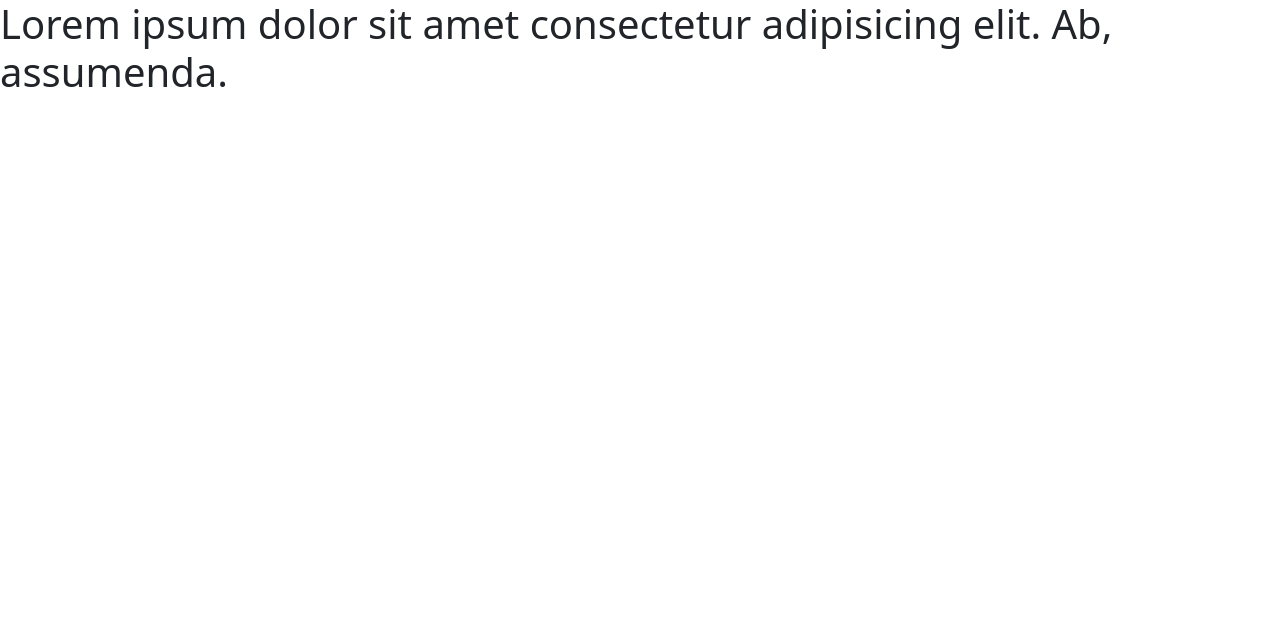
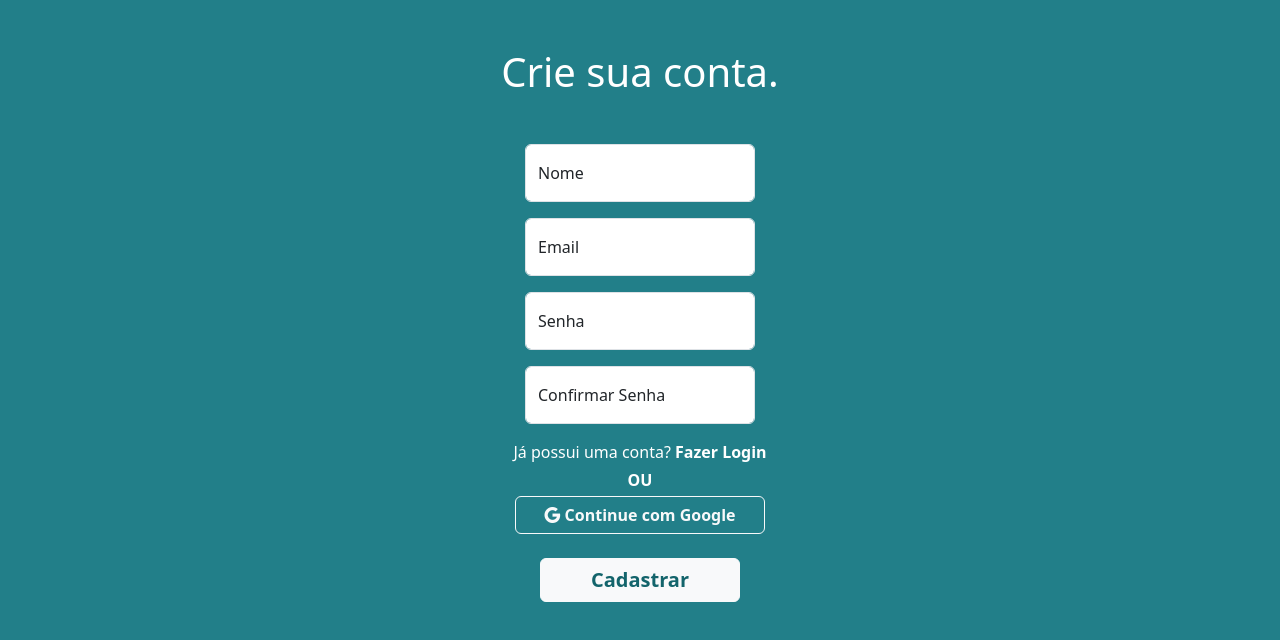
Before and after one commit to renatosuzuki/fintech-bootstrap, a plain HTML site: page cadastro.html in a window 1280 px wide. Drawn offline with nearby package versions, Linux system fonts and the light colour scheme.

Commit message:
feat: add tela login e registro

```diff
--- a/cadastro.html
+++ b/cadastro.html
@@ -1,8 +1,8 @@
 <!DOCTYPE html>
 <html lang="pt-br">
-<head>
-    <meta charset="UTF-8">
-    <meta name="viewport" content="width=device-width, initial-scale=1.0">
+  <head>
+    <meta charset="UTF-8" />
+    <meta name="viewport" content="width=device-width, initial-scale=1.0" />
     <title>Fintech Cadastro</title>
     <link rel="shortcut icon" href="./assets/logo.svg" />
     <link
@@ -11,14 +11,83 @@
       integrity="sha384-9ndCyUaIbzAi2FUVXJi0CjmCapSmO7SnpJef0486qhLnuZ2cdeRhO02iuK6FUUVM"
       crossorigin="anonymous"
     />
-</head>
-<body>
-    <h1>Lorem ipsum dolor sit amet consectetur adipisicing elit. Ab, assumenda.</h1>
+    <link
+      rel="stylesheet"
+      href="https://cdn.jsdelivr.net/npm/bootstrap-icons@1.10.5/font/bootstrap-icons.css"
+    />
+    <link rel="stylesheet" href="./css/cadastro.css" />
+  </head>
+  <body class="container">
+    <h1 class="text-white text-center my-5">Crie sua conta.</h1>
+
+    <div class="form-floating my-3 mx-auto">
+      <input
+        type="text"
+        class="form-control"
+        id="floatingEmail"
+        placeholder="Nome"
+      />
+      <label for="floatingEmail">Nome</label>
+    </div>
+
+    <div class="form-floating mx-auto mb-3">
+      <input
+        type="email"
+        class="form-control"
+        id="floatingEmail"
+        placeholder="Email"
+      />
+      <label for="floatingEmail">Email</label>
+    </div>
+
+    <div class="form-floating mx-auto mb-3">
+      <input
+        type="password"
+        class="form-control"
+        id="floatingSenha"
+        placeholder="Senha"
+      />
+      <label for="floatingSenha">Senha</label>
+    </div>
+
+    <div class="form-floating mx-auto mb-3">
+      <input
+        type="password"
+        class="form-control"
+        id="floatingConfirmarSenha"
+        placeholder="Confirmar Senha"
+      />
+      <label for="floatingConfirmarSenha">Confirmar Senha</label>
+    </div>
+
+    <div class="row text-center">
+      <p class="text-white col-12 m-0">
+        Já possui uma conta?
+        <a
+          href="./login.html"
+          target="_blank"
+          class="text-decoration-none text-white fw-bold"
+          >Fazer Login</a
+        >
+      </p>
+      <p class="fw-bold col-12 text-white my-1">OU</p>
+    </div>
+    <div class="d-flex flex-column align-items-center ">
+      <button
+        type="button"
+        class="btn btn-outline-light mx-auto fw-bold botao-google"
+      >
+        <i class="bi bi-google"></i> Continue com Google
+      </button>
+      <button type="button" class="btn btn-light mx-auto mt-4 fw-bold cor-primaria botao-primario fs-5 ">
+        Cadastrar
+      </button>
+    </div>
 
     <script
       src="https://cdn.jsdelivr.net/npm/bootstrap@5.3.0/dist/js/bootstrap.bundle.min.js"
       integrity="sha384-geWF76RCwLtnZ8qwWowPQNguL3RmwHVBC9FhGdlKrxdiJJigb/j/68SIy3Te4Bkz"
       crossorigin="anonymous"
     ></script>
-</body>
+  </body>
 </html>
--- /dev/null
+++ b/css/cadastro.css
@@ -0,0 +1,22 @@
+body {
+    --verde-claro: #227f89;
+    --verde-escuro: #13646b;
+    --verde-texto: #4e98a0;
+    background-color: var(--verde-claro);
+}
+
+.cor-primaria {
+    color: var(--verde-escuro);
+}
+
+.botao-primario {
+    width: 200px;
+}
+
+.botao-google {
+    width: 250px;
+}
+
+.form-floating {
+    width: 230px;
+}
--- a/style.css
+++ b/css/style.css
@@ -5,8 +5,8 @@ body {
 }
 
 .logo {
-  width: 160px;
-  height: 160px;
+  width: 130px;
+  height: 130px;
 }
 
 .cor-primaria {
```
Also changed, not shown: index.html (+1 -1 lines), login.html (+60 -7 lines).
